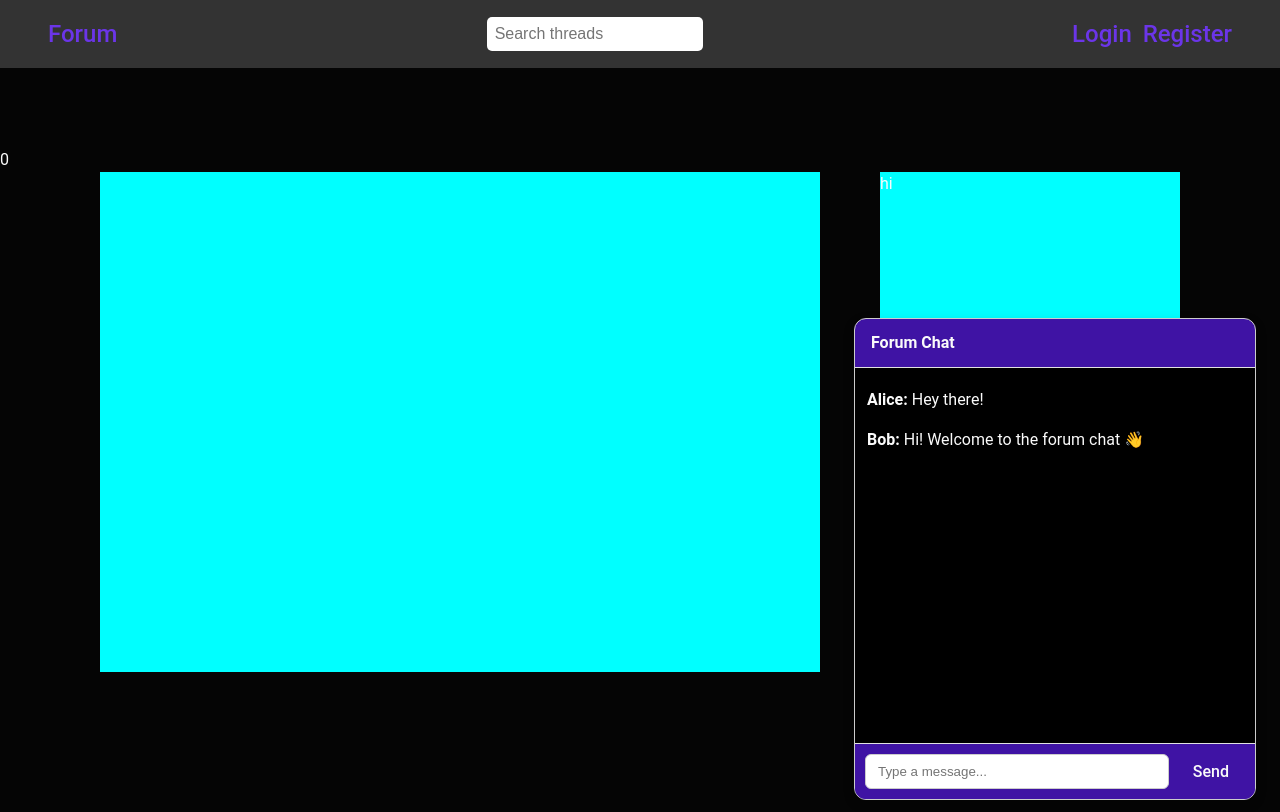
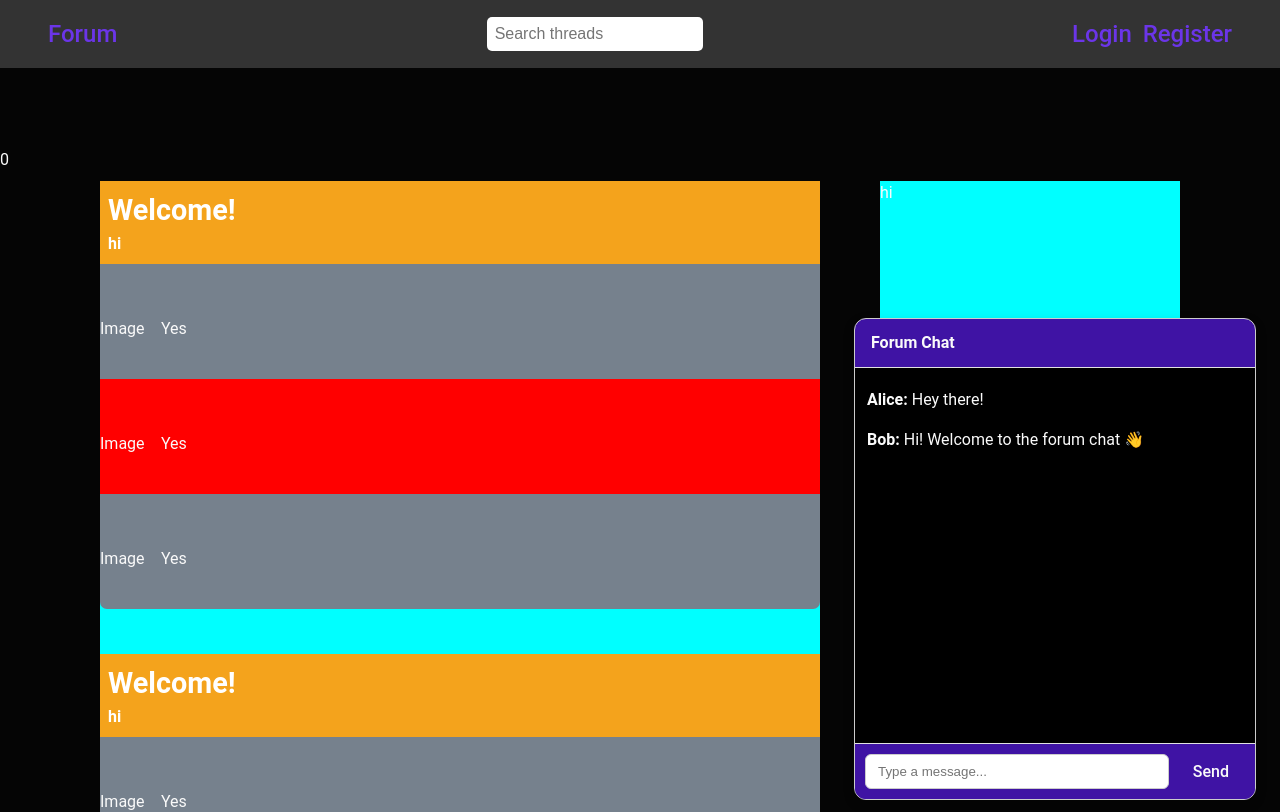
Before and after one commit to place-holder1/forumMERNS, a React (Vite) app in the folder frontend/: page /#/ in a window 1280 px wide. Shown: the top 812 px of the page. Built offline with nearby package versions, Linux system fonts and the light colour scheme.

Commit message:
topic threads
translating from php to react

```diff
--- a/frontend/src/components/forumComponents/ForumThread.jsx
+++ b/frontend/src/components/forumComponents/ForumThread.jsx
@@ -1,10 +1,57 @@
 import styles from "../../styles/forum-thread.module.css"
+import {useState, useEffect} from "react"
 
-const forumThread = () => {
+const ForumThread = () => {
+
+    const [categoryThread, setCategoryThread] = useState({
+        topic: "Welcome!",
+        description: "hi"
+    });
+
+    const [topicThread, setTopicThread] = useState({
+        image: "Image",
+        topic: "Yes",
+        description: "Hi!"
+    });
 
     return (
-        0
+        <div className={styles.category_container}>
+            <h2 className={styles.category_header}>
+                {categoryThread.topic}
+                <span className={styles.desc}>{categoryThread.description}</span>
+            </h2>
+            <div className={styles.topic_container}>
+                <span className={styles.topic_image}>{topicThread.image}</span>
+                <div className={styles.topic_text_container}>
+                    {topicThread.topic}
+                    {/* <span className={styles.desc}>{topicThread.description}</span> */}
+
+                </div>
+                <div className={styles.topic_stats}>
+
+                </div>
+                <div className={styles.topic_recent_post}>
+
+                </div>
+            </div>
+            <div className={styles.topic_container}>
+                <span className={styles.topic_image}>{topicThread.image}</span>
+                <div className={styles.topic_text_container}>
+                    {topicThread.topic}
+                    {/* <span className={styles.desc}>{topicThread.description}</span> */}
+
+                </div>
+            </div>
+            <div className={styles.topic_container}>
+            <span className={styles.topic_image}>{topicThread.image}</span>
+                <div className={styles.topic_text_container}>
+                    {topicThread.topic}
+                    {/* <span className={styles.desc}>{topicThread.description}</span> */}
+
+                </div>
+            </div>
+        </div>
     );
 };
 
-export default forumThread;
+export default ForumThread;
--- a/frontend/src/components/forumComponents/FrontMain.jsx
+++ b/frontend/src/components/forumComponents/FrontMain.jsx
@@ -1,12 +1,26 @@
 import styles from "../../styles/front.module.css"
+import { useState, useEffect } from "react";
+import ForumThread from "./ForumThread";
 
 const FrontMain = () => {
+
+    const topic = []
+    const ObjectRow = 0;
+    for (let i = 0; i < topic; i++) {
+        ObjectRow()
+    }
 
     return (
         <div className={styles.frontMain}>
             <div className={styles.topicThreadGroup}>
                 {/* div.topicThreadName */}
+                <ForumThread/>
             </div>
+            <div className={styles.topicThreadGroup}>
+                {/* div.topicThreadName */}
+                <ForumThread/>
+            </div>
+
         </div>
     )
 
--- a/frontend/src/styles/forum-thread.module.css
+++ b/frontend/src/styles/forum-thread.module.css
@@ -1,26 +1,41 @@
 /* Imported from Elijah's PHP forum. Must be cleaned up for React. */
 
-.category-container {
+/* Dashes will have to be underscores instead because of React */
+
+.category_container {
 
 }
 
-.category-header {
+.category_header {
 
-    background: repeat scroll 0 0 var(--color-1) !important;
-    border-color: #F4A31C !important;
+    /* background: repeat scroll 0 0 var(--color-1) !important; */
+    background-color: #F4A31C;
+    /* height: 50px; */
+    border-color: red !important;
     /* box-shadow: 0 1px 0 #F4A31C inset !important; */
+    text-align: left;
 
-    border-top-left-radius: 7px;
-    border-top-right-radius: 7px;
-
-    padding: 11px;
+    margin: 0;
+    padding: .5rem;
     color: white;
+    display: block;
 }
 
-.topic-container {
-    background-color: var(--color-2);
-    max-height: 200px;
-    padding: 15px;
+.category_header::before {
+    content: " ";
+    display: table;
+}
+
+.desc {
+    display: block;
+    font-size: 1rem;
+}
+
+.topic_container {
+    /* background-color: var(--color-2); */
+    background-color: #76818d;
+    height: 100px;
+    padding-top: 15px;
     border: 2px black;
     border-top: 5px solid var(--color-4);
 
@@ -31,34 +46,34 @@
 
 }
 
-.topic-container:nth-of-type(even){
-    background-color: white;
+.topic_container:nth-of-type(even){
+    background-color: red;
 }
 
-.topic-container:last-child {
+.topic_container:last-child {
     border-bottom-left-radius: 7px;
     border-bottom-right-radius: 7px;
     margin-bottom: 45px;
 }
 
-.topic-image {
+.topic_image {
     width: 46px;
 }
 
-.topic-text-container {
+.topic_text_container {
     flex-grow: 1;
     padding: 15px;
 }
 
-h2 .topic-header {
+h2 .topic_header {
     background-color: antiquewhite;
 }
 
-.topic-content {
+.topic_content {
     background-color: aquamarine;
 }
 
-.topic-stats {
+.topic_stats {
     display: inline-flex;
     align-items: center;
     width: 140px;
--- a/frontend/src/styles/front.module.css
+++ b/frontend/src/styles/front.module.css
@@ -1,6 +1,6 @@
 .frontMain {
     width: 60%;
-    height: 500px;
+    /* height: 500px; */
     background-color: aqua;
 }
 
```
